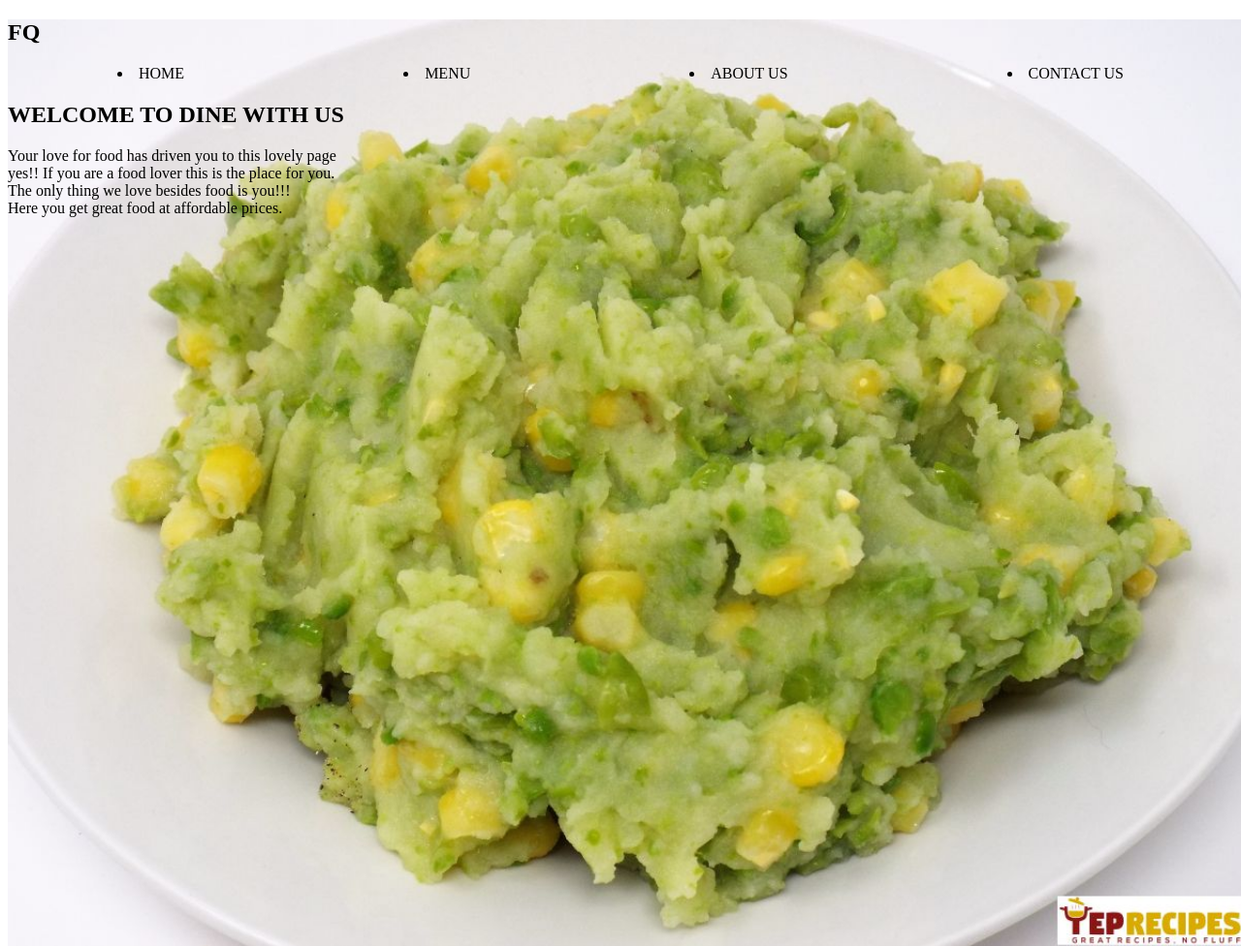
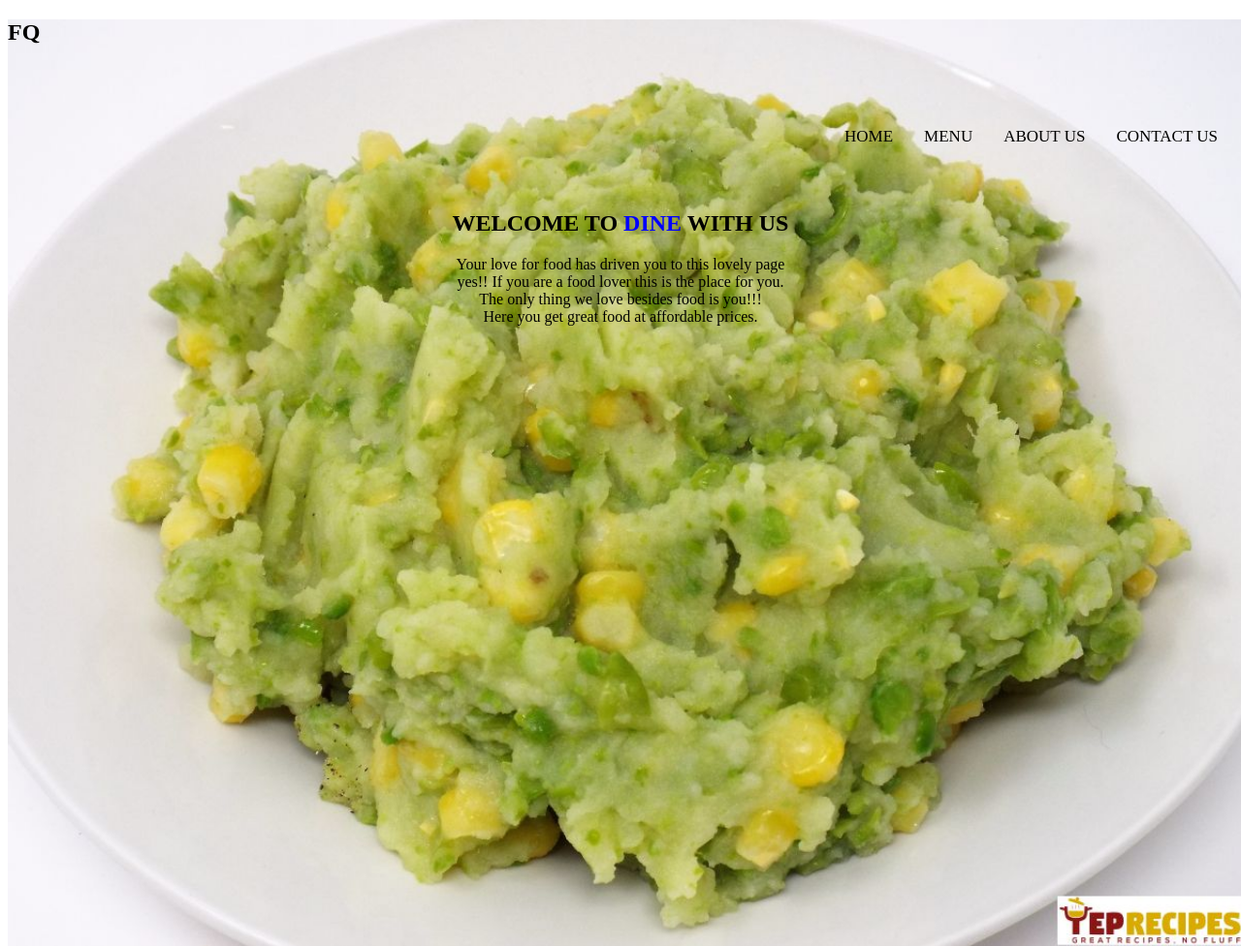
Before and after one commit to WairimuThuku/Food-availability, a plain HTML site: page home.html in a window 1280 px wide. Shown: the top 976 px of the page at 97% size. Drawn offline with Linux system fonts and the light colour scheme.

Commit message:
It will style top nav changes

```diff
--- a/home.css
+++ b/home.css
@@ -1,11 +1,27 @@
 .topic {
-    display: flex;
-    justify-content: space-around;
-    position: relative;
+  float: right;
+  display: flex;
+  justify-content: space-around;
+  padding-top: 50px;
+  /* background-color: blue; */
+
 }
+.topic a{
+    color: black;
+    text-decoration: none;
+    padding: 14px 16px;
+    font-size: 17px;
 
-.header {
+  }
+  .dine{
+      color: blue;
+  }
+
+
+.cont {
     height: 100%;
+    text-align: center;
+    margin-top: 170px;
 }
 
 body img {
--- a/home.html
+++ b/home.html
@@ -12,13 +12,16 @@
     <section class="one">
     <h1>FQ</h1>
     <div class="topic">
-        <li>HOME</li>
-        <li>MENU</li>
-        <li>ABOUT US</li>
-        <li>CONTACT US</li>
+
+
+        <a href="">HOME</a>
+        <a href="">MENU</a>
+        <a href="">ABOUT US</a>
+        <a href="">CONTACT US</a>
+
      </div>
-     <div class="header">
-         <h2>WELCOME TO DINE WITH US</h2>
+     <div class="cont">
+         <h2>WELCOME TO  <span class="dine">DINE </span> WITH US</h2>
          <p>Your love for food has driven you to this lovely page<br>
              yes!! If you are  a food lover this is the place for you.<br>
                  The only thing we love besides food is you!!!<br>
```
